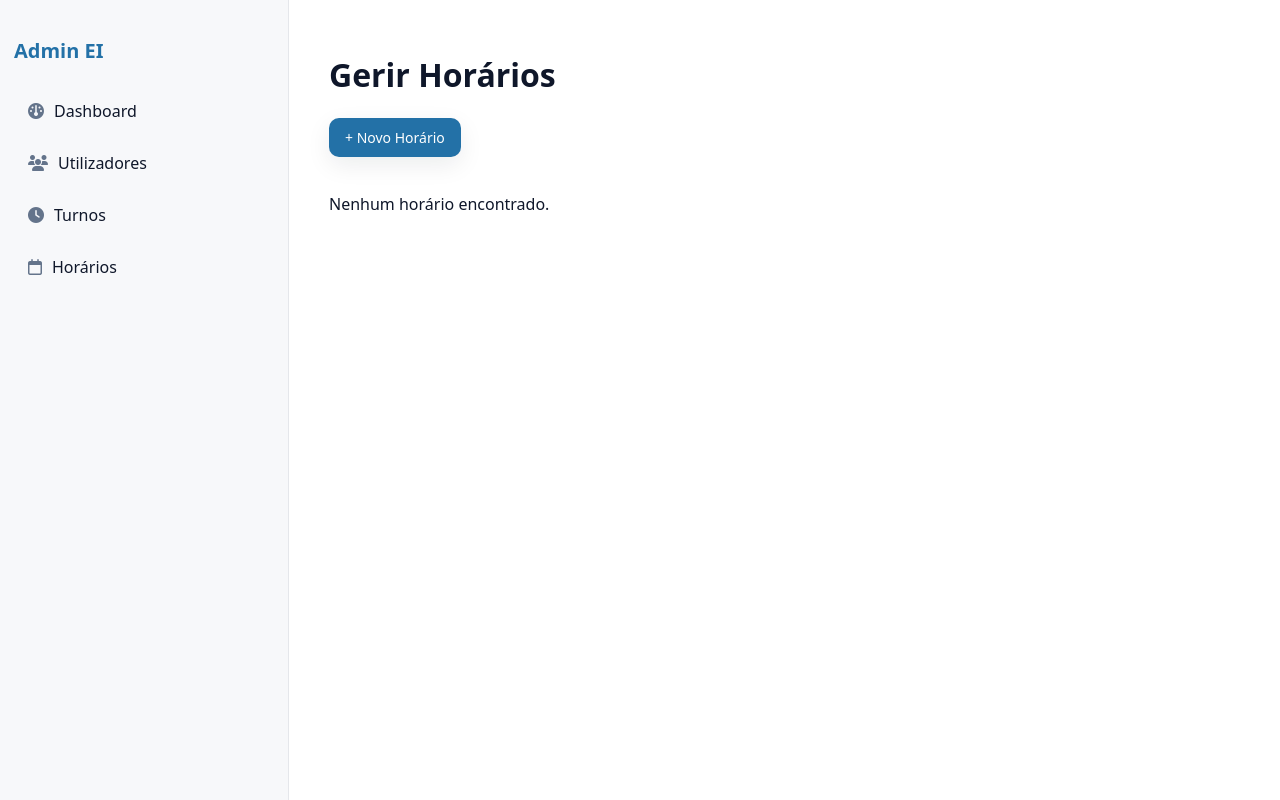
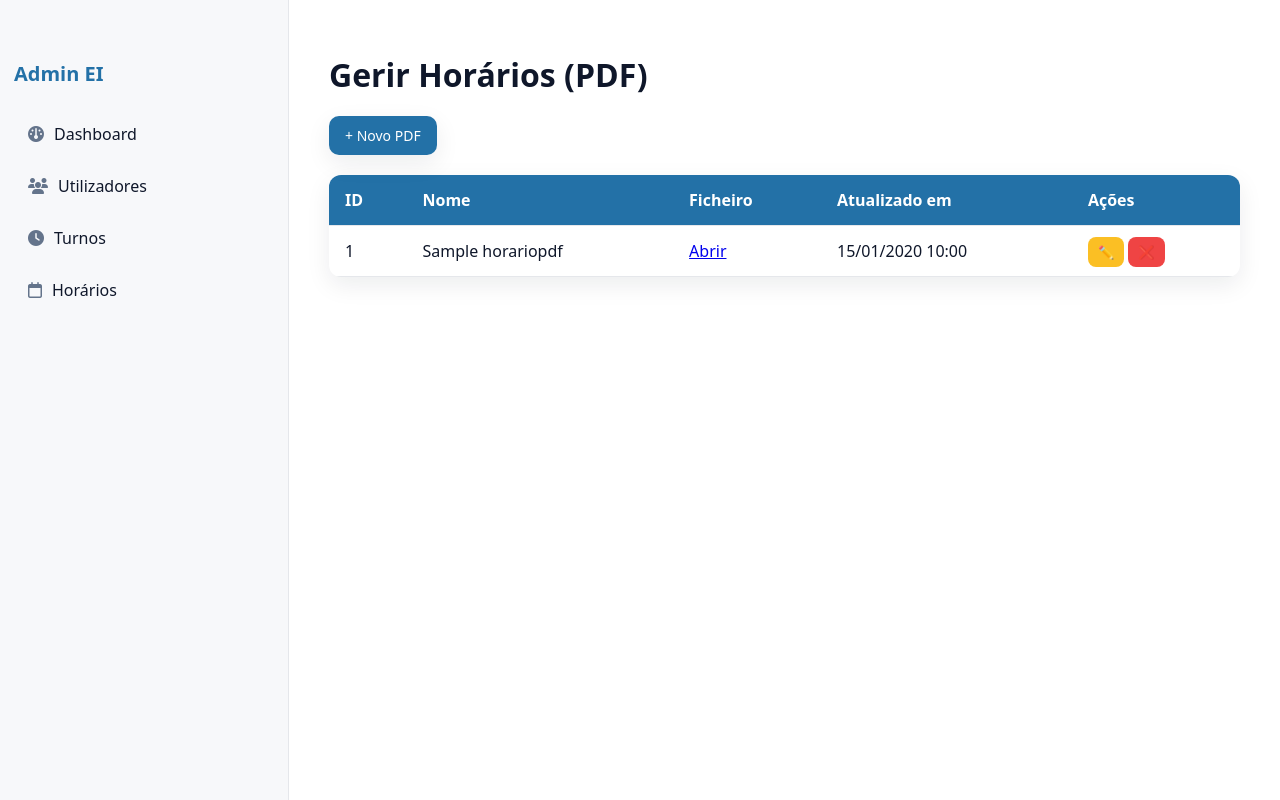
Before and after one commit to xTixa/projTurnos, a Django app: page /admin-panel/horarios/ in a window 1280 px wide. Run offline with Django 5.2, Linux system fonts and the light colour scheme; tables that the repository leaves empty hold one stand-in row (values such as "Sample post").

Commit message:
Add: pequenas alteraçoes visuais no painel do admin, inicio da implementação de upload dos horarios

```diff
--- a/bd2_projeto/settings.py
+++ b/bd2_projeto/settings.py
@@ -140,3 +140,7 @@
 LOGIN_URL = "login"
 LOGIN_REDIRECT_URL = "home:perfil"
 LOGOUT_REDIRECT_URL = "home:perfil"
+
+
+MEDIA_URL = "/media/"
+MEDIA_ROOT = BASE_DIR / "media"
--- a/bd2_projeto/urls.py
+++ b/bd2_projeto/urls.py
@@ -16,8 +16,13 @@
 """
 from django.contrib import admin
 from django.urls import path, include
+from django.conf import settings
+from django.conf.urls.static import static
 
 urlpatterns = [
     path("admin/", admin.site.urls),
     path("", include(("core.urls", "home"), namespace="home")),
 ]
+
+if settings.DEBUG:
+    urlpatterns += static(settings.MEDIA_URL, document_root=settings.MEDIA_ROOT)
--- a/core/models.py
+++ b/core/models.py
@@ -179,3 +179,12 @@
     class Meta:
         managed = False
         db_table = 'vw_alunos_inscricoes_2025'
+
+
+class HorarioPDF(models.Model):
+    nome = models.CharField(max_length=200, default="Horário Oficial")
+    ficheiro = models.FileField(upload_to="horarios/")
+    atualizado_em = models.DateTimeField(auto_now=True)
+
+    def __str__(self):
+        return f"{self.nome} ({self.atualizado_em.date()})"
--- a/core/static/css/admin.css
+++ b/core/static/css/admin.css
@@ -203,3 +213,123 @@
     border-color: var(--blue);
     box-shadow: 0 0 0 2px var(--blue-100);
 }
+
+/* SEARCH BAR */
+.admin-search form {
+    display: flex;
+    align-items: center;
+    gap: 10px;
+    width: 100%;
+    max-width: 500px;
+}
+
+.admin-search input {
+    flex: 1;
+    padding: 10px 14px;
+    border: 1px solid var(--border);
+    border-radius: 8px;
+}
+
+.admin-search button {
+    padding: 10px 14px;
+    background: var(--blue);
+    color: white;
+    border-radius: 8px;
+    border: none;
+}
+
+
+/* STAT CARDS */
+.stats-section {
+    margin: 30px 0;
+}
+.stats-grid {
+    display: grid;
+    grid-template-columns: repeat(auto-fit, minmax(240px, 1fr));
+    gap: 25px;
+}
+
+.stat-card {
+    background: white;
+    padding: 25px;
+    border-radius: 14px;
+    border: 1px solid var(--border);
+    box-shadow: var(--shadow);
+    text-align: center;
+    transition: 0.25s ease;
+}
+
+.stat-card:hover {
+    transform: translateY(-4px);
+}
+
+.stat-card i {
+    font-size: 34px;
+    color: var(--blue);
+    margin-bottom: 12px;
+}
+
+.stat-card h3 {
+    margin: 8px 0;
+    font-size: 26px;
+    font-weight: bold;
+}
+
+
+/* QUICK ACTIONS */
+.quick-actions {
+    margin-top: 20px;
+    display: flex;
+    gap: 15px;
+}
+/* Quick Actions */
+.quick-actions a {
+    font-size: 14px;
+    padding: 8px 12px;
+}
+
+h1 {
+    margin-bottom: 20px;
+    font-size: 32px;
+}
+
+h2 {
+    margin: 40px 0 15px;
+    font-size: 22px;
+}
+
+/* Content wrapper centralizado */
+.content-wrapper {
+    max-width: 1100px;
+    margin: 0 auto;
+}
+
+/* Gráficos organizados */
+.charts-section {
+    margin: 40px 0;
+}
+.chart-card {
+    background: #fff;
+    padding: 25px;
+    border-radius: 14px;
+    border: 1px solid var(--border);
+    box-shadow: var(--shadow);
+    margin-bottom: 35px;
+}
+.chart-card canvas {
+    width: 100% !important;
+    max-height: 350px !important;
+}
+
+/* ACTIVITY BOX */
+.activity-box {
+    background: white;
+    padding: 20px;
+    border-radius: 12px;
+    border: 1px solid var(--border);
+    box-shadow: var(--shadow);
+    margin-bottom: 40px;
+}
+.activity-box p {
+    margin: 8px 0;
+}
--- a/core/templates/admin/base_admin.html
+++ b/core/templates/admin/base_admin.html
@@ -4,14 +4,19 @@
 <head>
     <meta charset="UTF-8">
     <title>Painel Admin — EI</title>
+
     <link rel="stylesheet" href="{% static 'css/admin.css' %}">
     <link rel="stylesheet" href="https://cdnjs.cloudflare.com/ajax/libs/font-awesome/6.5.0/css/all.min.css">
+
+    <!-- Chart.js para gráficos -->
+    <script src="https://cdn.jsdelivr.net/npm/chart.js"></script>
 </head>
 
 <body>
 
 <div class="admin-container">
 
+    <!-- SIDEBAR -->
     <aside class="sidebar">
         <h2 class="logo">Admin EI</h2>
 
@@ -34,8 +39,11 @@
         </ul>
     </aside>
 
+    <!-- CONTEÚDO -->
     <main class="content">
-        {% block content %}{% endblock %}
+        <div class="content-wrapper">
+            {% block content %}{% endblock %}
+        </div>
     </main>
 
 </div>
--- a/core/templates/admin/horarios_list.html
+++ b/core/templates/admin/horarios_list.html
@@ -1,19 +1,18 @@
 {% extends "admin/base_admin.html" %}
 
 {% block content %}
-<h1>Gerir Horários</h1>
+<h1>Gerir Horários (PDF)</h1>
 
-<a href="{% url 'home:admin_horarios_create' %}" class="btn-create">+ Novo Horário</a>
+<a href="{% url 'home:admin_horarios_create' %}" class="btn-create">+ Novo PDF</a>
 
 {% if horarios %}
 <table class="admin-table">
     <thead>
         <tr>
             <th>ID</th>
-            <th>UC</th>
-            <th>Dia</th>
-            <th>Hora</th>
-            <th>Turno</th>
+            <th>Nome</th>
+            <th>Ficheiro</th>
+            <th>Atualizado em</th>
             <th>Ações</th>
         </tr>
     </thead>
@@ -22,19 +21,19 @@
         {% for h in horarios %}
         <tr>
             <td>{{ h.id }}</td>
-            <td>{{ h.uc }}</td>
-            <td>{{ h.dia }}</td>
-            <td>{{ h.hora }}</td>
-            <td>{{ h.turno }}</td>
+            <td>{{ h.nome }}</td>
+            <td><a href="{{ h.ficheiro.url }}" target="_blank">Abrir</a></td>
+            <td>{{ h.atualizado_em|date:"d/m/Y H:i" }}</td>
             <td>
                 <a href="{% url 'home:admin_horarios_edit' h.id %}" class="edit-btn">✏️</a>
-                <a href="{% url 'home:admin_horarios_delete' h.id %}" class="delete-btn">❌</a>
+                <a href="{% url 'home:admin_horarios_delete' h.id %}" class="delete-btn"
+                   onclick="return confirm('Apagar horário?');">❌</a>
             </td>
         </tr>
         {% endfor %}
     </tbody>
 </table>
 {% else %}
-<p>Nenhum horário encontrado.</p>
+<p>Nenhum horário foi carregado ainda.</p>
 {% endif %}
 {% endblock %}
--- a/core/templates/home/base.html
+++ b/core/templates/home/base.html
@@ -23,10 +23,6 @@
 
       <nav class="toplinks">
         <a href="#" class="toplinks__link">E.I</a>
-        <a href="#" class="toplinks__link">TDM</a>
-        <a href="#" class="toplinks__link">EISI</a>
-        <a href="#" class="toplinks__link">RSI</a>
-        <a href="#" class="toplinks__link">DWDM</a>
         <a href="#" class="toplinks__link">DI</a>
       </nav>
     </div>
--- a/core/urls.py
+++ b/core/urls.py
@@ -34,12 +34,11 @@
     path("admin-panel/turnos/<int:id>/edit/", views.admin_turnos_edit, name="admin_turnos_edit"),
     path("admin-panel/turnos/<int:id>/delete/", views.admin_turnos_delete, name="admin_turnos_delete"),
 
-    # Horários
+    # HORARIOS ADMIN (AJUSTADO)
     path("admin-panel/horarios/", views.admin_horarios_list, name="admin_horarios_list"),
-    path("admin-panel/horarios/create/", views.admin_horarios_create, name="admin_horarios_create"),
-    path("admin-panel/horarios/<int:id>/edit/", views.admin_horarios_edit, name="admin_horarios_edit"),
-    path("admin-panel/horarios/<int:id>/delete/", views.admin_horarios_delete, name="admin_horarios_delete"),
-
+    path("admin-panel/horarios/novo/", views.admin_horarios_create, name="admin_horarios_create"),
+    path("admin-panel/horarios/<int:id>/editar/", views.admin_horarios_edit, name="admin_horarios_edit"),
+    path("admin-panel/horarios/<int:id>/apagar/", views.admin_horarios_delete, name="admin_horarios_delete"),
 
     #ficha 12
     path("4etcs/", views.uc_mais_4_ects, name="uc_mais_4_ects"),
--- a/core/views.py
+++ b/core/views.py
@@ -3,7 +3,7 @@
 from django.contrib.auth.decorators import login_required
 from django.contrib import messages
 from django.shortcuts import redirect
-from .models import UnidadeCurricular, Docente, Curso
+from .models import UnidadeCurricular, Docente, Curso, HorarioPDF
 from .db_views import UCMais4Ects, CadeirasSemestre, AlunosMatriculadosPorDia, AlunosPorOrdemAlfabetica, Turnos, Cursos
 from django.http import JsonResponse
 from .models import VwTopDocenteUcAnoCorrente
@@ -187,7 +187,17 @@
 
 # Dashboard
 def admin_dashboard(request):
-    return render(request, "admin/dashboard.html")
+    total_users = User.objects.count()
+    total_turnos = Turnos.objects.count()
+    total_ucs = UnidadeCurricular.objects.count()
+    total_horarios = HorarioPDF.objects.count()
+
+    return render(request, "admin/dashboard.html", {
+        "total_users": total_users,
+        "total_turnos": total_turnos,
+        "total_ucs": total_ucs,
+        "total_horarios": total_horarios,
+    })
 
 def admin_users_list(request):
     users = User.objects.all().order_by("id")
@@ -275,21 +285,51 @@
 # ADMIN — HORÁRIOS CRUD
 # ==========================
 
+def admin_horarios_create(request):
+    if request.method == "POST":
+        nome = request.POST.get("nome")
+        ficheiro = request.FILES.get("ficheiro")
+
+        if not ficheiro:
+            messages.error(request, "É necessário enviar um ficheiro PDF.")
+            return redirect("home:admin_horarios_create")
+
+        HorarioPDF.objects.create(
+            nome=nome,
+            ficheiro=ficheiro
+        )
+
+        messages.success(request, "Horário carregado com sucesso!")
+        return redirect("home:admin_horarios_list")
+
+    return render(request, "admin/horarios_form.html")
+
+def admin_horarios_edit(request, id):
+    horario = get_object_or_404(HorarioPDF, id=id)
+
+    if request.method == "POST":
+        horario.nome = request.POST.get("nome")
+
+        if "ficheiro" in request.FILES:
+            horario.ficheiro = request.FILES["ficheiro"]
+
+        horario.save()
+        messages.success(request, "Horário atualizado!")
+        return redirect("home:admin_horarios_list")
+
+    return render(request, "admin/horarios_form.html", {"horario": horario})
+
+def admin_horarios_delete(request, id):
+    horario = get_object_or_404(HorarioPDF, id=id)
+    horario.delete()
+    messages.success(request, "Horário apagado!")
+    return redirect("home:admin_horarios_list")
+
+
 def admin_horarios_list(request):
-    # TEMPORÁRIO: lista vazia só para não quebrar
-    horarios = []
+    horarios = HorarioPDF.objects.all().order_by("-atualizado_em")
     return render(request, "admin/horarios_list.html", {"horarios": horarios})
 
-
-def admin_horarios_create(request):
-    return render(request, "admin/horarios_form.html")
-
-
-def admin_horarios_edit(request, id):
-    # Sem BD real, por agora apenas passa o ID para o template
-    return render(request, "admin/horarios_form.html", {"horario_id": id})
-
-
-def admin_horarios_delete(request, id):
-    messages.success(request, "Horário apagado (mock).")
-    return redirect("admin_horarios_list")
+def horarios(request):
+    pdf = HorarioPDF.objects.order_by("-atualizado_em").first()
+    return render(request, "home/horarios.html", {"pdf": pdf})
```
Also changed, not shown: other parts of core/static/css/admin.css (+23 -13 lines), core/templates/admin/dashboard.html (+81 -1 lines), core/templates/admin/horarios_form.html (+10 -13 lines), core/templates/home/horarios.html (+11 -39 lines), core/migrations/0003_alunosmatriculadospordia_alunosporordemalfabetica_and_more.py (added).
